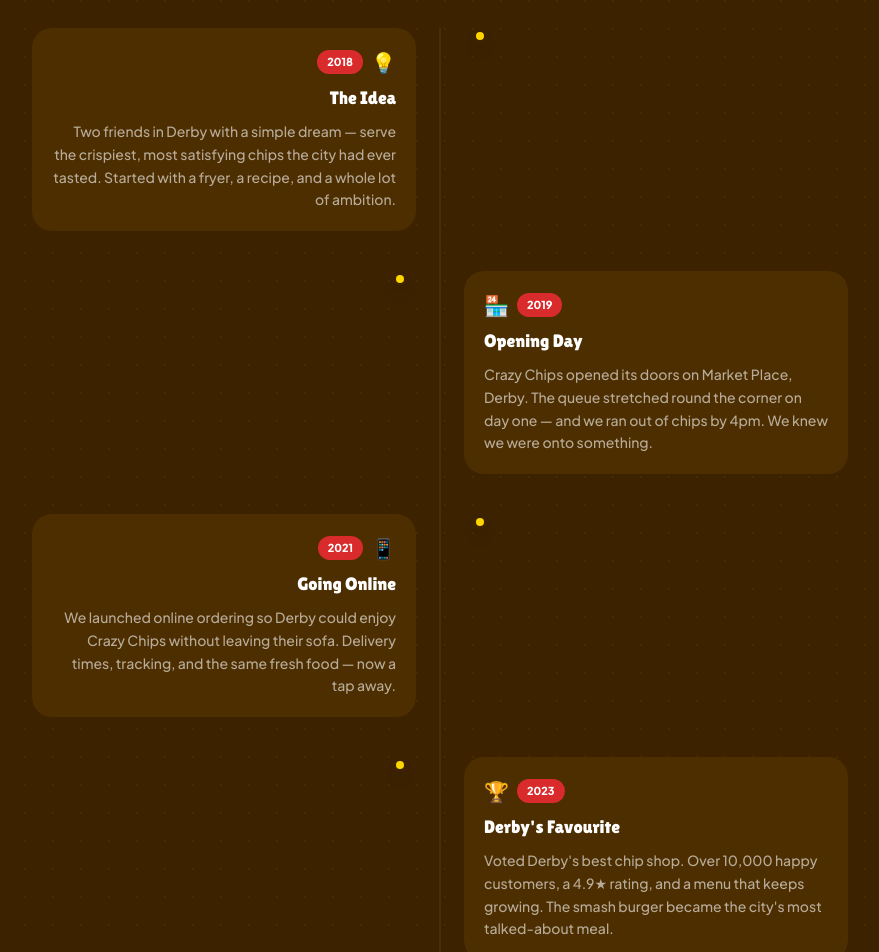
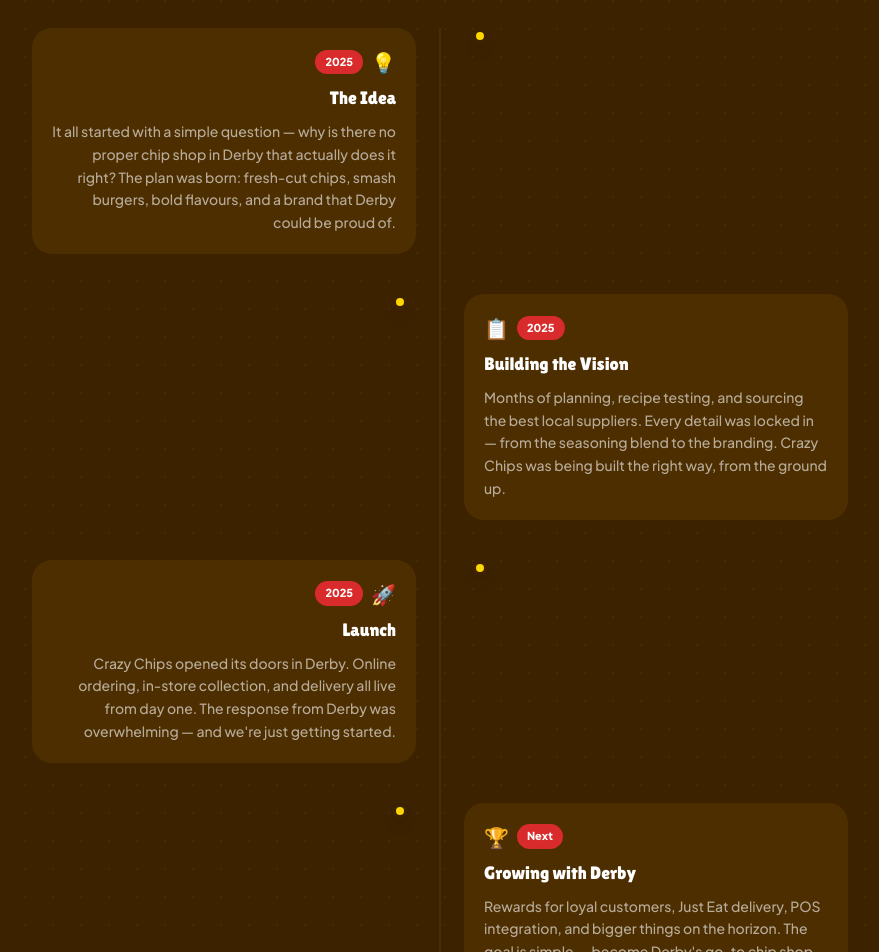
Before and after one commit to Crazy-Chips/crazy-chips-test, a Next.js app: page / in a window 1280 px wide. Shown: the part 2460-3412 px from the top of the page, without its empty margins (200-1079 px from the left). Built offline with nearby package versions, Linux system fonts and the light colour scheme; no server answers; the database is empty.

Commit message:
Auto-update: 05 Jun 2026 19:53

```diff
--- a/components/home/OurStory.tsx
+++ b/components/home/OurStory.tsx
@@ -5,28 +5,28 @@
 
 const timeline = [
   {
-    year: '2018',
+    year: '2025',
     emoji: '💡',
     title: 'The Idea',
-    desc: 'Two friends in Derby with a simple dream — serve the crispiest, most satisfying chips the city had ever tasted. Started with a fryer, a recipe, and a whole lot of ambition.',
+    desc: 'It all started with a simple question — why is there no proper chip shop in Derby that actually does it right? The plan was born: fresh-cut chips, smash burgers, bold flavours, and a brand that Derby could be proud of.',
   },
   {
-    year: '2019',
-    emoji: '🏪',
-    title: 'Opening Day',
-    desc: 'Crazy Chips opened its doors on Market Place, Derby. The queue stretched round the corner on day one — and we ran out of chips by 4pm. We knew we were onto something.',
+    year: '2025',
+    emoji: '📋',
+    title: 'Building the Vision',
+    desc: 'Months of planning, recipe testing, and sourcing the best local suppliers. Every detail was locked in — from the seasoning blend to the branding. Crazy Chips was being built the right way, from the ground up.',
   },
   {
-    year: '2021',
-    emoji: '📱',
-    title: 'Going Online',
-    desc: 'We launched online ordering so Derby could enjoy Crazy Chips without leaving their sofa. Delivery times, tracking, and the same fresh food — now a tap away.',
+    year: '2025',
+    emoji: '🚀',
+    title: 'Launch',
+    desc: 'Crazy Chips opened its doors in Derby. Online ordering, in-store collection, and delivery all live from day one. The response from Derby was overwhelming — and we\'re just getting started.',
   },
   {
-    year: '2023',
+    year: 'Next',
     emoji: '🏆',
-    title: 'Derby\'s Favourite',
-    desc: 'Voted Derby\'s best chip shop. Over 10,000 happy customers, a 4.9★ rating, and a menu that keeps growing. The smash burger became the city\'s most talked-about meal.',
+    title: 'Growing with Derby',
+    desc: 'Rewards for loyal customers, Just Eat delivery, POS integration, and bigger things on the horizon. The goal is simple — become Derby\'s go-to chip shop and never compromise on quality.',
   },
   {
     year: '2025',
@@ -51,7 +51,7 @@
           className="text-center mb-14"
         >
           <p className="text-[#FFD600] text-xs font-[800] uppercase tracking-[0.15em] mb-2">
-            Est. Derby, 2018
+            Est. Derby, 2025
           </p>
           <h2 className="text-4xl sm:text-5xl text-white" style={{ fontFamily: 'var(--font-lilita)' }}>
             Our Story
```
